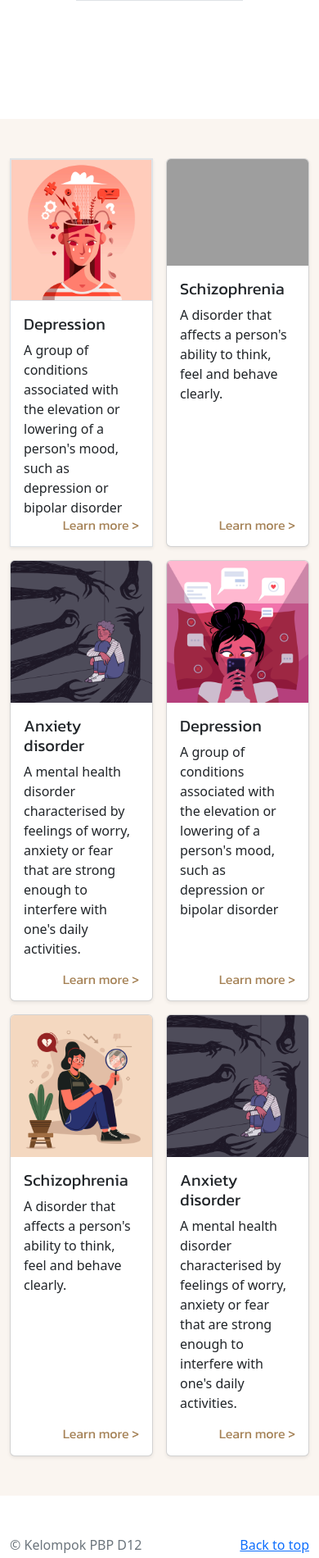
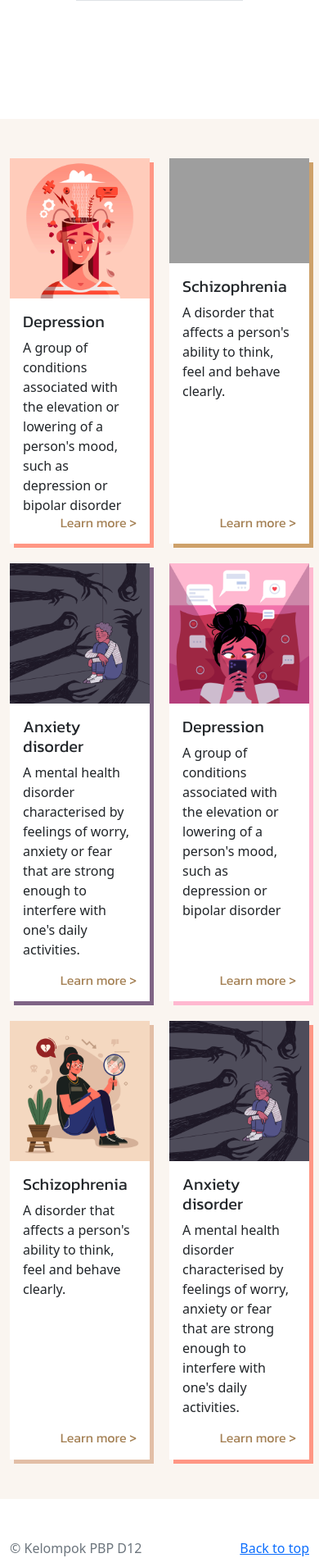
Before and after one commit to nyoosteven/proyek-tengah-semester, a Django app: page / in a window 390 px wide. Shown: the part 414-2314 px from the top of the page at 82% size. Run offline with Django 4.2, Linux system fonts and the light colour scheme; some libraries are stand-ins or nearby versions; grey boxes are pictures that could not be loaded.

Commit message:
styling cards on homepage

```diff
--- a/loveiscaring/templates/index.html
+++ b/loveiscaring/templates/index.html
@@ -24,10 +24,10 @@
   <div class="container">
 
     <!-- <div class="row row-cols-1 row-cols-sm-2 row-cols-md-3 g-3"> -->
-    <div class="row g-3">
-      <div class="col-6 col-md-4 col-xxl-2 d-flex ">
-        <div class="card shadow-sm border rounded-0">
-          <img class="bd-placeholder-img card-img-top img-fluid border rounded-0" src="{% static 'mentalhealth1.jpg' %}"/>
+    <div class="row g-4">
+      <div class="col-6 col-md-4 col-xxl-2 d-flex">
+        <div class="card border-0 rounded-0 bg-card-1">
+          <img class="bd-placeholder-img card-img-top img-fluid border-0 rounded-0" src="{% static 'mentalhealth1.jpg' %}"/>
 
           <div class="card-body d-flex flex-column justify-content-between">
             <div>
@@ -42,8 +42,8 @@
       </div>
 
       <div class="col-6 col-md-4 col-xxl-2 d-flex align-items-stretch">
-        <div class="card shadow-sm">
-          <img class="bd-placeholder-img card-img-top" src="{% static 'mentalhealth2.jpg' %}"/>
+        <div class="card border-0 rounded-0 bg-card-2">
+          <img class="bd-placeholder-img card-img-top border-0 rounded-0" src="{% static 'mentalhealth2.jpg' %}"/>
 
           <div class="card-body d-flex flex-column justify-content-between">
             <div>
@@ -58,8 +58,8 @@
       </div>
 
       <div div class="col-6 col-md-4 col-xxl-2">
-        <div class="card shadow-sm">
-          <img class="bd-placeholder-img card-img-top" src="{% static 'mentalhealth3.jpg' %}"/>
+        <div class="card border-0 rounded-0 bg-card-3">
+          <img class="bd-placeholder-img card-img-top border-0 rounded-0" src="{% static 'mentalhealth3.jpg' %}"/>
 
           <div class="card-body d-flex flex-column justify-content-between">
             <div>
@@ -74,8 +74,8 @@
       </div>
 
       <div class="col-6 col-md-4 col-xxl-2 d-flex align-items-stretch">
-        <div class="card shadow-sm">
-          <img class="bd-placeholder-img card-img-top img-fluid" src="{% static 'mentalhealth6.jpg' %}"/>
+        <div class="card border-0 rounded-0 bg-card-4">
+          <img class="bd-placeholder-img card-img-top img-fluid  border-0 rounded-0" src="{% static 'mentalhealth6.jpg' %}"/>
 
           <div class="card-body d-flex flex-column justify-content-between">
             <div>
@@ -90,8 +90,8 @@
       </div>
 
       <div class="col-6 col-md-4 col-xxl-2 d-flex align-items-stretch">
-        <div class="card shadow-sm">
-          <img class="bd-placeholder-img card-img-top" src="{% static 'mentalhealth4.jpg' %}"/>
+        <div class="card border-0 rounded-0 bg-card-5">
+          <img class="bd-placeholder-img card-img-top border-0 rounded-0" src="{% static 'mentalhealth4.jpg' %}"/>
 
           <div class="card-body d-flex flex-column justify-content-between">
             <div>
@@ -106,8 +106,8 @@
       </div>
 
       <div div class="col-6 col-md-4 col-xxl-2">
-        <div class="card shadow-sm">
-          <img class="bd-placeholder-img card-img-top" src="{% static 'mentalhealth3.jpg' %}"/>
+        <div class="card border-0 rounded-0 bg-card-1">
+          <img class="bd-placeholder-img card-img-top border-0 rounded-0" src="{% static 'mentalhealth3.jpg' %}"/>
 
           <div class="card-body d-flex flex-column justify-content-between">
             <div>
--- a/templates/base.html
+++ b/templates/base.html
@@ -138,6 +138,30 @@
     .bg-album{
       background-color: #faf5f0;
     }
+
+    .bg-card-1{
+      box-shadow: 5px 5px #FF9684;
+    }
+
+    .bg-card-2{
+      box-shadow: 5px 5px #CEA16A;
+    }
+
+    .bg-card-3{
+      box-shadow: 5px 5px #7F6485;
+    }
+
+    .bg-card-4{
+      box-shadow: 5px 5px #FFB8D0;
+    }
+
+    .bg-card-5{
+      box-shadow: 5px 5px #E2BEA6;
+    }
+
+    .bg-card-6{
+      box-shadow: 5px 5px #FF9684;
+    }
   </style>
   {% block meta %}
   {% endblock meta %}
```
